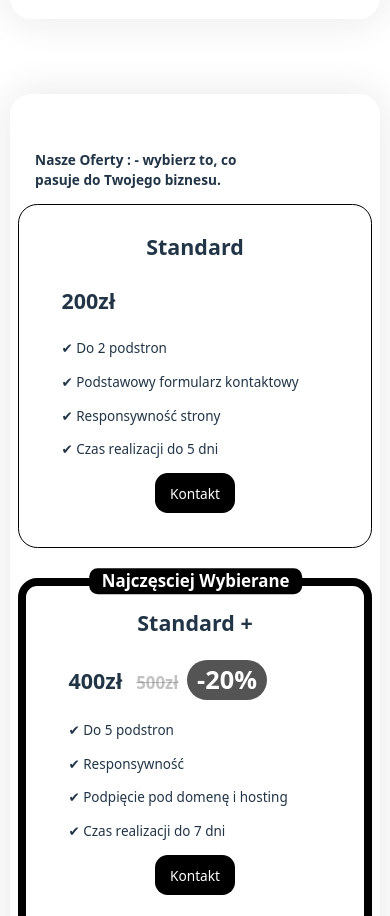
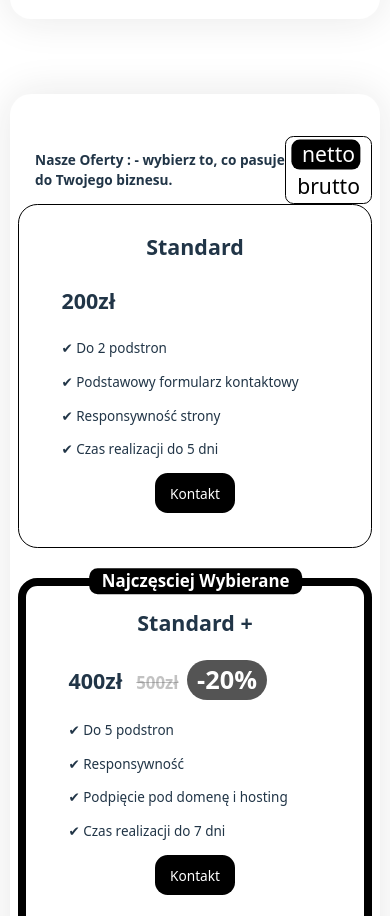
Before and after one commit to ZK-Developement/ZK-Dev-Web, a React (Vite) app: page / in a window 390 px wide. Shown: the part 3660-4576 px from the top of the page. Built offline with nearby package versions, Linux system fonts and the light colour scheme.

Commit message:
mobile switch

```diff
--- a/src/components/main.jsx
+++ b/src/components/main.jsx
@@ -207,7 +207,7 @@ function MainS() {
                         <input type="checkbox" id="vatToggle" checked={isBrutto} onChange={() => setIsBrutto(!isBrutto)}/>
                         <span className="slider"></span>
                         <p className="slidertxt">
-                        <span className={!isBrutto ? "nett active" : "nett"}>netto</span>  | <span className={isBrutto ? "brutt active" : "brutt"}>brutto</span></p>
+                        <span className={!isBrutto ? "nett active" : "nett"}>netto</span> <span className={isBrutto ? "brutt active" : "brutt"}>brutto</span></p>
                     </label>
                     </div>
 
--- a/src/index.css
+++ b/src/index.css
@@ -889,7 +889,191 @@ footer
 .backtomain { cursor: pointer;}
 
 
+.fade-in {
+  opacity: 0;
+  transition: 450ms;
+  pointer-events: auto ;
+}
+
+.fade-in.show {
+  opacity: 1;
+}
+.switch {
+  position: relative;
+  display: inline-block;
+  width: 17.5vh;
+  height: 4.5vh;
+  transition: 200ms;
+}
+.switch input {
+  opacity: 0;
+  width: 0;
+  height: 0;
+}
+.slider {
+  position: absolute;
+  cursor: pointer;
+  top: 0;
+  left: 0;
+  right: 0;
+  bottom: 0;
+  background-color: #ffffff;
+  border: solid black 0.1vh;
+  border-radius: 1vh;
+  -webkit-transition: .4s;
+  transition: .4s;
+}
+
+.slider:before {
+  position: absolute;
+  content: "";
+  height: 3.6vh;
+  width: 8.2vh;
+  left: 0.5vh;
+  bottom: 0.3vh;
+  background-color: rgb(0, 0, 0);
+  border-radius: 1vh;
+  -webkit-transition: .4s;
+  transition: .4s;
+}
+
+input:checked + .slider {
+  background-color: #ffffff;
+}
+
+input:checked + .slider:before {
+  -webkit-transform: translateX(26px);
+  -ms-transform: translateX(26px);
+  transform: translateX(8vh);
+  background-color: rgb(0, 0, 0);
+  color: rgb(255, 255, 255);
+}
+
+.switch p
+{
+  transform: translateY(-5.2vh);
+  color: #cacaca;
+  font-size: 2.5vh;
+  cursor: pointer;
+  user-select: none;
+  word-spacing: 0.8vh;
+}
+.ofertydivflex
+{
+  display: flex;
+  justify-content: space-between;
+}
+.ofertydivflex .switch
+{
+  transform: translateY(3vh);
+}
+.nett {
+  color: #cacaca;
+  font-size: 2.5vh;
+  cursor: pointer;
+  user-select: none;
+  transition: 200ms;
+}
+.brutt {
+  color: #cacaca;
+  font-size: 2.5vh;
+  cursor: pointer;
+  user-select: none;
+  transition: 200ms;
+}
+input:not(:checked) ~ .slidertxt .nett {
+  color: rgb(255, 255, 255);
+}
+
+input:not(:checked) ~ .slidertxt .brutt {
+  color: #000000;
+}
+
+input:checked ~ .slidertxt .nett {
+  color: #000000;
+}
+
+input:checked ~ .slidertxt .brutt {
+  color: rgb(255, 255, 255);
+}
+
+
+
+
 @media (max-width: 768px) {
+  .switch {
+  position: relative;
+  display: inline-block;
+  width: 16vh;
+  height: 8vh;
+  transition: 200ms;
+}
+.switch input {
+  opacity: 0;
+  width: 0;
+  height: 0;
+}
+.slider {
+  position: absolute;
+  cursor: pointer;
+  top: 0;
+  left: 0;
+  right: 0;
+  bottom: 0;
+  background-color: #ffffff;
+  border: solid black 0.1vh;
+  border-radius: 1vh;
+  -webkit-transition: .4s;
+  transition: .4s;
+
+}
+
+.slider:before {
+  position: absolute;
+  content: "";
+  height: 3.6vh;
+  width: 8.2vh;
+  left: 0.2vh;
+  bottom: 0.3vh;
+  background-color: rgb(0, 0, 0);
+  border-radius: 1vh;
+  -webkit-transition: .4s;
+  transition: .4s;
+  transform: translateY(-3.6vh)translateX(0.4vh);
+}
+
+input:checked + .slider {
+  background-color: #ffffff;
+}
+
+input:checked + .slider:before {
+  -webkit-transform: translateX(26px);
+  -ms-transform: translateX(26px);
+  transform: translateX(0.4vh)translateY(00vh);
+  background-color: rgb(0, 0, 0);
+  color: rgb(255, 255, 255);
+}
+
+.switch p
+{
+  transform: translateY(-5.2vh);
+  color: #cacaca;
+  font-size: 2.5vh;
+  cursor: pointer;
+  user-select: none;
+  word-spacing: 0.8vh;
+}
+.ofertydivflex
+{
+  display: flex;
+  justify-content: space-between;
+}
+.ofertydivflex .switch
+{
+  transform: translateY(0vh);
+}
+
+
   .main-polityka
   {
     width: 90%;
@@ -1033,109 +1217,3 @@ footer
   .linia, .liniaof, .liniagp { display: none; }
   .faq-answer { font-size: 3.5vw; }
 }
-
-.fade-in {
-  opacity: 0;
-  transition: 450ms;
-  pointer-events: auto ;
-}
-
-.fade-in.show {
-  opacity: 1;
-}
-.switch {
-  position: relative;
-  display: inline-block;
-  width: 20vh;
-  height: 4.5vh;
-}
-.switch input {
-  opacity: 0;
-  width: 0;
-  height: 0;
-}
-.slider {
-  position: absolute;
-  cursor: pointer;
-  top: 0;
-  left: 0;
-  right: 0;
-  bottom: 0;
-  background-color: #ffffff;
-  border: solid black 0.1vh;
-  border-radius: 1vh;
-  -webkit-transition: .4s;
-  transition: .4s;
-}
-
-.slider:before {
-  position: absolute;
-  content: "";
-  height: 3.6vh;
-  width: 8.5vh;
-  left: 0.5vh;
-  bottom: 0.3vh;
-  background-color: rgb(0, 0, 0);
-  border-radius: 1vh;
-  -webkit-transition: .4s;
-  transition: .4s;
-}
-
-input:checked + .slider {
-  background-color: #ffffff;
-}
-
-input:checked + .slider:before {
-  -webkit-transform: translateX(26px);
-  -ms-transform: translateX(26px);
-  transform: translateX(10vh);
-  background-color: rgb(0, 0, 0);
-  color: rgb(255, 255, 255);
-}
-
-.switch p
-{
-  transform: translateY(-5.2vh);
-  color: #cacaca;
-  font-size: 2.5vh;
-  cursor: pointer;
-  user-select: none;
-  word-spacing: 0.8vh;
-}
-.ofertydivflex
-{
-  display: flex;
-}
-.ofertydivflex .switch
-{
-  transform: translateX(70vh) translateY(3vh);
-}
-.nett {
-  color: #cacaca;
-  font-size: 2.5vh;
-  cursor: pointer;
-  user-select: none;
-  transition: 200ms;
-}
-.brutt {
-  color: #cacaca;
-  font-size: 2.5vh;
-  cursor: pointer;
-  user-select: none;
-  transition: 200ms;
-}
-input:not(:checked) ~ .slidertxt .nett {
-  color: rgb(255, 255, 255);
-}
-
-input:not(:checked) ~ .slidertxt .brutt {
-  color: #000000;
-}
-
-input:checked ~ .slidertxt .nett {
-  color: #000000;
-}
-
-input:checked ~ .slidertxt .brutt {
-  color: rgb(255, 255, 255);
-}
```
